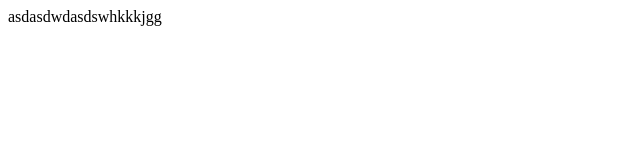
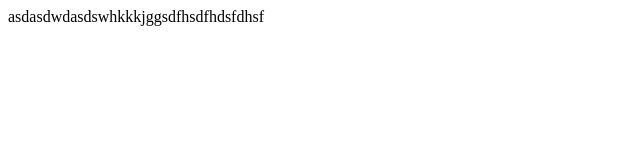
Before and after one commit to KirillGromyko09/homework, a plain HTML site: page index.html in a window 1280 px wide. Shown: the whole page, without its empty margins (0-640 px from the left). Drawn offline with Linux system fonts and the light colour scheme.

Commit message:
init project

```diff
--- a/index.html
+++ b/index.html
@@ -5,6 +5,6 @@
     <title>Title</title>
 </head>
 <body>
-asdasdwdasdswhkkkjgg
+asdasdwdasdswhkkkjggsdfhsdfhdsfdhsf
 </body>
 </html>
```
